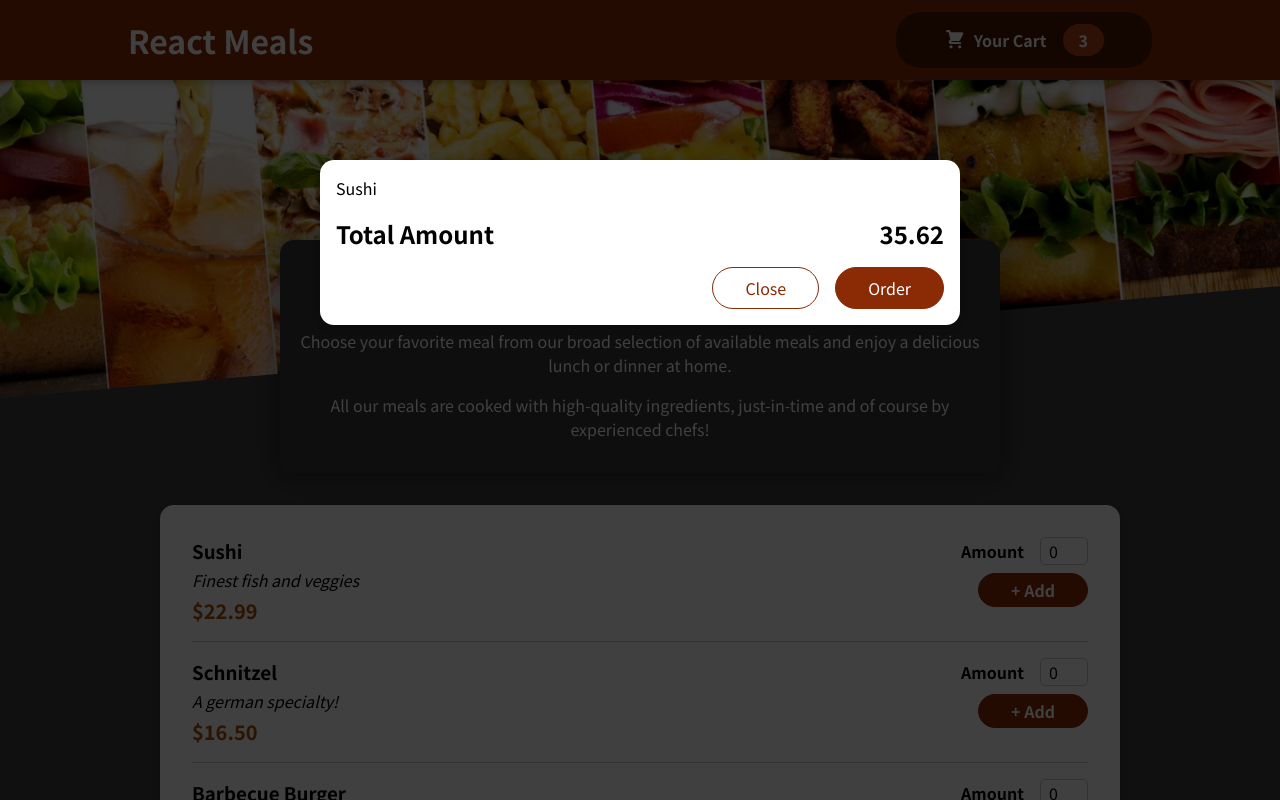
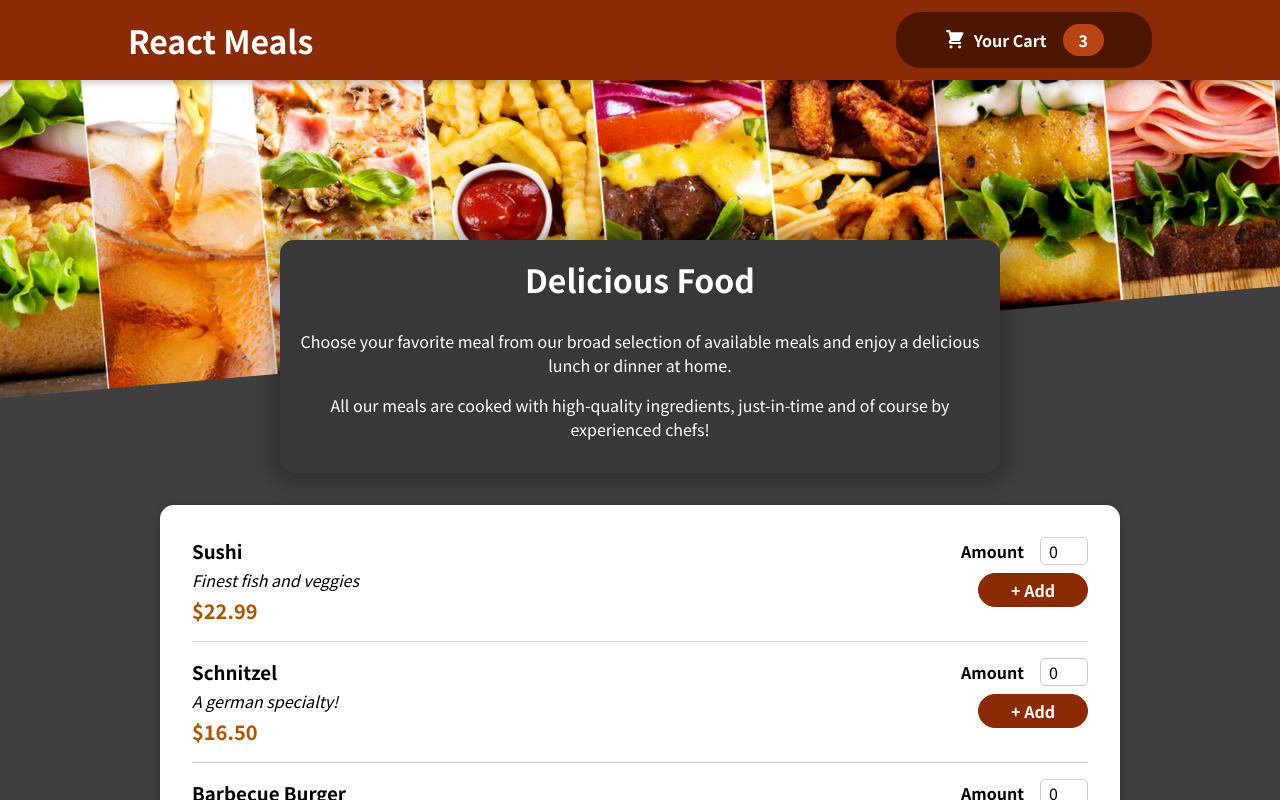
Before and after one commit to Mahusaa/Food-order-App, a React (Create React App) app: page / in a window 1280 px wide. Shown: the top 800 px of the page. Built offline with nearby package versions, Linux system fonts and the light colour scheme.

Commit message:
adding hide and shown cart with button

```diff
--- a/src/App.js
+++ b/src/App.js
@@ -1,13 +1,21 @@
-import { Fragment } from "react";
+import { Fragment, useState } from "react";
 import Header from "./Components/Layout/Header";
 import Meals from "./Components/Meals/Meals";
 import Cart from "./Components/Cart/Cart";
 
 function App() {
+  const [cartIsShown, setCartIsShown] = useState(false);
+
+  const showCartHandler = () => {
+    setCartIsShown(true);
+  };
+  const hideCartHandler = () => {
+    setCartIsShown(false);
+  }
   return (
     <Fragment>
-    <Cart />
-    <Header/>
+    {cartIsShown && <Cart onHideCart={hideCartHandler}/>}
+    <Header onShowCart={showCartHandler}/>
     <main>
     <Meals />
     </main>
--- a/src/Components/Cart/Cart.js
+++ b/src/Components/Cart/Cart.js
@@ -4,8 +4,8 @@ import classes from './Cart.module.css';
 const Cart = (props) => {
   const cartItems = (
     <ul className={classes['cart-items']}>
-      {[{ id: 'c1', name: 'Sushi', amount: 2, price: 12.99 }].map((item) => (
-        <li>{item.name}</li>
+      {[{ id: 'c1', name: 'Sushi', amount: 2, price: 12.99 }].map((item, index) => (
+        <li key={index}>{item.name}</li>
       ))}
     </ul>
   );
@@ -18,7 +18,7 @@ const Cart = (props) => {
         <span>35.62</span>
       </div>
       <div className={classes.actions}>
-        <button className={classes['button--alt']}>Close</button>
+        <button className={classes['button--alt']} onClick={props.onHideCart}>Close</button>
         <button className={classes.button}>Order</button>
       </div>
     </Modal>
--- a/src/Components/Layout/Header.js
+++ b/src/Components/Layout/Header.js
@@ -1,17 +1,22 @@
 import React, { Fragment } from 'react';
-import classes from './Header.module.css'
+import classes from './Header.module.css';
 import mealsImage from '../../Assets/food-and-bevarge-header.jpg'
 import HeaderCartButton from './HeaderCartButton';
 
-const Header = () => {
+const Header = (props) => {
+  const cartButtonHandler = () => {
+    props.onShowCart()
+    console.log("Button got clicked");
+  };
+
   return (
     <Fragment>
       <header className={classes.header}>
         <h1>React Meals</h1>
-        <HeaderCartButton />
+        <HeaderCartButton onClick={cartButtonHandler} />
       </header>
       <div className={classes['main-image']} alt="">
-           <img src={mealsImage} alt="mealsImage"/>
+        <img src={mealsImage} alt="mealsImage" />
       </div>
     </Fragment>
   );
--- a/src/Components/Layout/HeaderCartButton.js
+++ b/src/Components/Layout/HeaderCartButton.js
@@ -2,9 +2,9 @@ import React from "react";
 import CartIcon from "../Cart/CartIcon";
 import classes from './HeaderCartButton.module.css'
 
-const HeaderCartButton = () => {
+const HeaderCartButton = ({onClick}) => {
   return (
-    <button className={classes.button}>
+    <button onClick={onClick} className={classes.button}>
       <span className={classes.icon}>
         <CartIcon/>
       </span>
--- a/src/Components/UI/Modal/Modal.module.css
+++ b/src/Components/UI/Modal/Modal.module.css
@@ -5,7 +5,7 @@
     width: 100%;
     height: 100vh;
     z-index: 20;
-    background-color: rgba(0, 0, 0, 0.75);
+    background-color: rgba(0, 0, 0, 0.90);
   }
 
   .modal {
```
Lines whose indentation alone changed are shown as unchanged.
